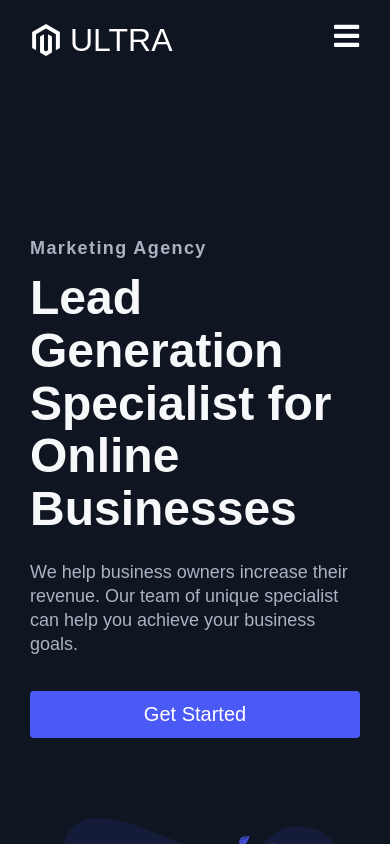
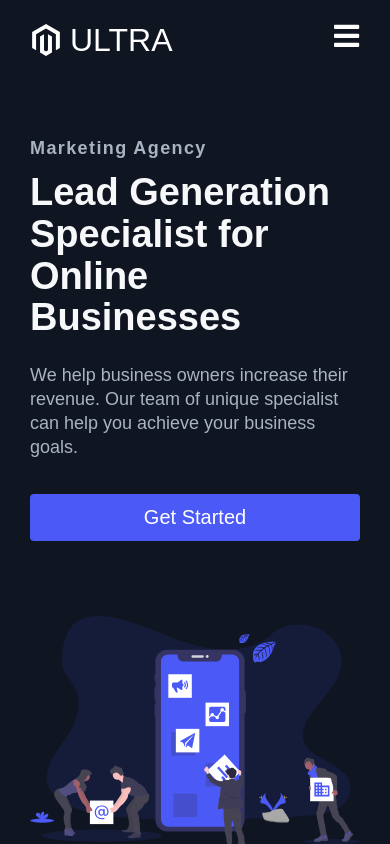
Before and after one commit to FedorLivshits/React-Website-Styled-Components, a React (Create React App) app: page / in a window 390 px wide. Shown: the top 844 px of the page. Built offline with nearby package versions, Linux system fonts and the light colour scheme.

Commit message:
add smaller paddings for mobile devices

```diff
--- a/src/components/Pricing/Pricing-style.js
+++ b/src/components/Pricing/Pricing-style.js
@@ -7,6 +7,9 @@ export const PricingSection = styled.div`
 	flex-direction: column;
 	justify-content: center;
 	background: #4b59f7;
+    @media screen and (max-width: 768px) {
+        padding: 60px 0 60px;
+	}
 `
 
 export const PricingWrapper = styled.div`
@@ -26,6 +29,9 @@ export const PricingHeading = styled.h1`
 	color: #fff;
 	font-size: 48px;
 	margin-bottom: 24px;
+    @media screen and (max-width: 768px) {
+        font-size: 38px;
+	}
 `
 
 export const PricingContainer = styled.div`
--- a/src/components/infoSection/InfoSection-style.js
+++ b/src/components/infoSection/InfoSection-style.js
@@ -3,6 +3,9 @@ export const InfoSec = styled.div`
 	color: white;
 	padding: 160px 0;
 	background: ${({ lightBg }) => (lightBg ? '#fff' : '#101522')};
+    @media screen and (max-width: 768px) {
+		padding: 60px 0;
+	}
 `
 export const InfoRow = styled.div`
 	display: flex;
@@ -32,7 +35,7 @@ export const TextWrapper = styled.div`
 	padding-top: 0;
 	padding-bottom: 60px;
 	@media screen and (max-width: 768px) {
-		padding-bottom: 65px;
+		padding-bottom: 60px;
 	}
 `
 
@@ -66,6 +69,9 @@ export const Heading = styled.h1`
 	line-height: 1.1;
 	font-weight: 600;
 	color: ${({ lightText }) => (lightText ? '#f7f8fa' : '#1c2237')};
+    @media screen and (max-width: 768px) {
+		font-size: 38px;
+	}
 `
 
 export const Subtitle = styled.p`
```
